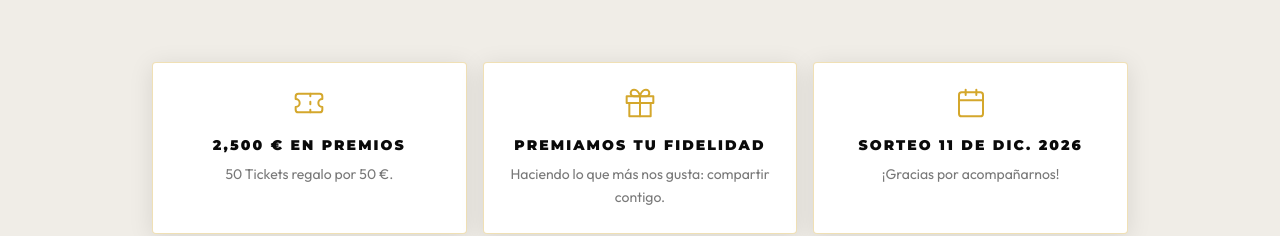
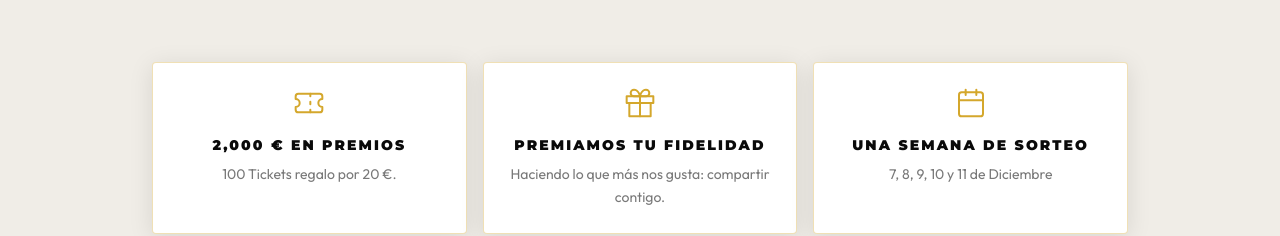
Before and after one commit to Manusalmos05/grandes_oportunidades, a React (Vite) app: page / in a window 1280 px wide. Shown: the part 820-1056 px from the top of the page. Built offline with nearby package versions, Linux system fonts and the light colour scheme.

Commit message:
refactor prizes and game rules

```diff
--- a/src/sections/benefistSection.tsx
+++ b/src/sections/benefistSection.tsx
@@ -16,12 +16,12 @@ export function BenefitsSection() {
         <section className="py-16 md:py-20" style={{ background: "var(--bg-page-alt)", borderTop: "1px solid var(--border-gold)" }}>
                 <div className="max-w-5xl mx-auto px-4 sm:px-6">
                   <div className="grid grid-cols-1 md:grid-cols-3 gap-4">
-                    <BenefitCard delay="delay-100" icon={<IconTicket />} title="2,500 € en Premios"
-                      desc="50 Tickets regalo por 50 €." />
+                    <BenefitCard delay="delay-100" icon={<IconTicket />} title="2,000 € en Premios"
+                      desc="100 Tickets regalo por 20 €." />
                     <BenefitCard delay="delay-200" icon={<IconGift />} title="Premiamos tu fidelidad"
                       desc="Haciendo lo que más nos gusta: compartir contigo." />
-                    <BenefitCard delay="delay-300" icon={<IconCalendar />} title="Sorteo 11 de Dic. 2026"
-                      desc="¡Gracias por acompañarnos!" />
+                    <BenefitCard delay="delay-300" icon={<IconCalendar />} title="Una semana de sorteo"
+                      desc="7, 8, 9, 10 y 11 de Diciembre" />
                   </div>
                 </div>
               </section>
--- a/src/sections/rules.tsx
+++ b/src/sections/rules.tsx
@@ -54,11 +54,11 @@ const rules: Rule[] = [
             </a>. Para que una participación sea
             válida, deberá cumplir las instrucciones indicadas en la
             publicación correspondiente, como seguir nuestra cuenta, indicar
-            "Me gusta", comentar o etiquetar a otras personas.
+            "Me gusta", y etiquetar a otras personas.
           </p>
 
           <p className="mt-2">
-            Los <strong>25 ganadores de esta modalidad</strong> serán
+            Los <strong>50 ganadores de esta modalidad</strong> serán
             seleccionados mediante una herramienta de selección aleatoria entre
             todas las participaciones que cumplan las condiciones establecidas.
           </p>
@@ -81,8 +81,8 @@ const rules: Rule[] = [
           </p>
 
           <p className="mt-2">
-            Los <strong>25 ganadores de esta modalidad</strong> serán
-            seleccionados mediante la extracción aleatoria de 25 tickets del
+            Los <strong>50 ganadores de esta modalidad</strong> serán
+            seleccionados mediante la extracción aleatoria de 50 tickets del
             buzón.
           </p>
         </div>
@@ -96,23 +96,23 @@ const rules: Rule[] = [
     content: (
       <div>
         <p>
-          El sorteo se realizará el{" "}
-          <strong>12 de diciembre de 2026</strong>.
+          El sorteo se realizará del{" "}
+          <strong>7 al 11 de diciembre de 2026</strong>.
         </p>
 
         <p className="mt-3">
-          Se seleccionarán un total de <strong>50 personas ganadoras</strong>:
+          Se seleccionarán un total de <strong>100 personas ganadoras</strong>:
         </p>
 
         <ul className="mt-3 space-y-2 list-none">
           <li className="flex gap-2">
             <span style={{ color: "#D4A72C" }}>✦</span>
-            <span>25 ganadores mediante redes sociales.</span>
+            <span>50 ganadores mediante redes sociales.</span>
           </li>
 
           <li className="flex gap-2">
             <span style={{ color: "#D4A72C" }}>✦</span>
-            <span>25 ganadores mediante tickets físicos.</span>
+            <span>50 ganadores mediante tickets físicos.</span>
           </li>
         </ul>
 
@@ -129,8 +129,8 @@ const rules: Rule[] = [
     title: "PREMIOS",
     content: (
       <p>
-        El concurso contará con <strong>50 tickets</strong>, distribuidos entre
-        las dos modalidades de participación por valor de <strong>50 €</strong> para canjear en nuestra tienda. Cada ticket es válido para un único uso y no es transferible ni canjeable por dinero en efectivo.
+        El concurso contará con <strong>100 tickets</strong>, distribuidos entre
+        las dos modalidades de participación por valor de <strong>20 €</strong> para canjear en nuestra tienda. Cada ticket es válido para un único uso y no es transferible ni canjeable por dinero en efectivo.
       </p>
     ),
   },
@@ -384,7 +384,7 @@ export function RulesSection() {
               className="block text-2xl md:text-3xl font-black"
               style={{ color: "#D4A72C" }}
             >
-              50
+              100
             </span>
 
             <span
@@ -403,7 +403,7 @@ export function RulesSection() {
               className="block text-2xl md:text-3xl font-black"
               style={{ color: "#D4A72C" }}
             >
-              25 + 25
+              50 + 50
             </span>
 
             <span
@@ -421,15 +421,15 @@ export function RulesSection() {
             <span
               className="block text-2xl md:text-3xl font-black"
               style={{ color: "#D4A72C" }}
-            >
-              12 DIC
+            >DIAS DE SORTEO
+
             </span>
 
             <span
               className="block text-[10px] md:text-xs font-bold tracking-widest mt-1"
               style={{ color: "var(--text-muted)" }}
             >
-              DÍA DEL SORTEO
+              del 7 al 11 de Diciembre
             </span>
           </div>
         </div>
```
